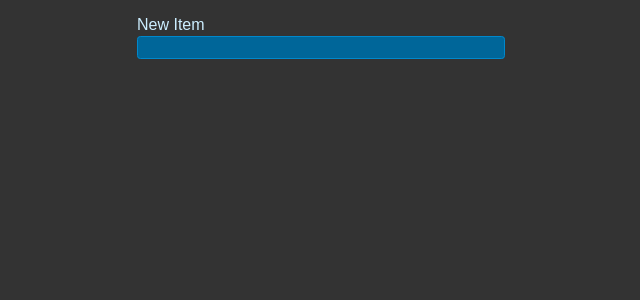
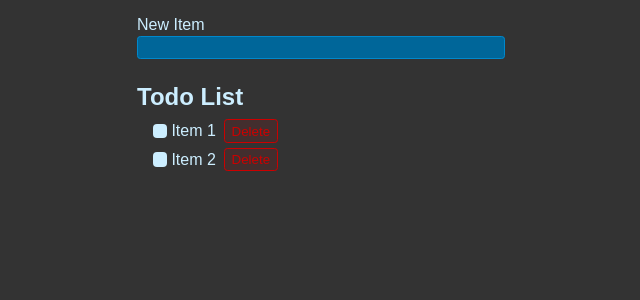
Before and after one commit to snehilchhabria/react-todo-list, a React (Vite) app: page / in a window 1280 px wide. Shown: the top 300 px of the page, without its empty margins (319-959 px from the left). Built offline with nearby package versions, Linux system fonts and the light colour scheme.

Commit message:
updated file

```diff
--- a/src/App.jsx
+++ b/src/App.jsx
@@ -1,10 +1,31 @@
 import "./styles.css"
 
 export default function App() {
-  return <form className="new-item-form">
-  <div className="form-row">
-  <label>New Item</label>
-  <input type="text" id= "item"/>
-  </div>
-  </form>
+  return (
+    <>
+    <form className="new-item-form">
+      <div className="form-row">
+        <label htmlFor="item">New Item</label>
+        <input type="text" id="item" />
+      </div>
+    </form>
+    <h1 className="header">Todo List</h1>
+    <ul className="list">
+      <li>
+        <label>
+          <input type="checkbox" />
+          Item 1
+        </label>
+        <button className="btn btn-danger">Delete</button>
+      </li>
+      <li>
+        <label>
+          <input type="checkbox" />
+          Item 2
+        </label>
+        <button className="btn btn-danger">Delete</button>
+      </li>
+    </ul>
+    </>
+  )
 }
```
